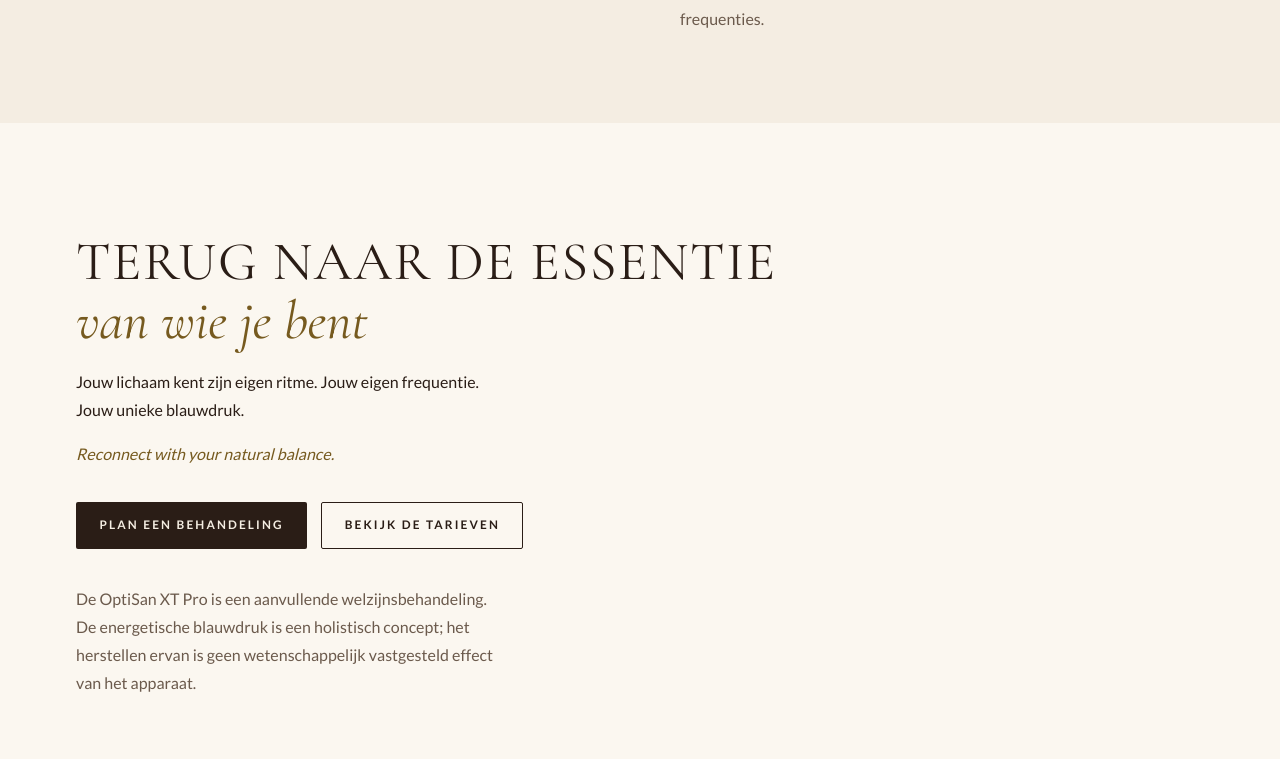
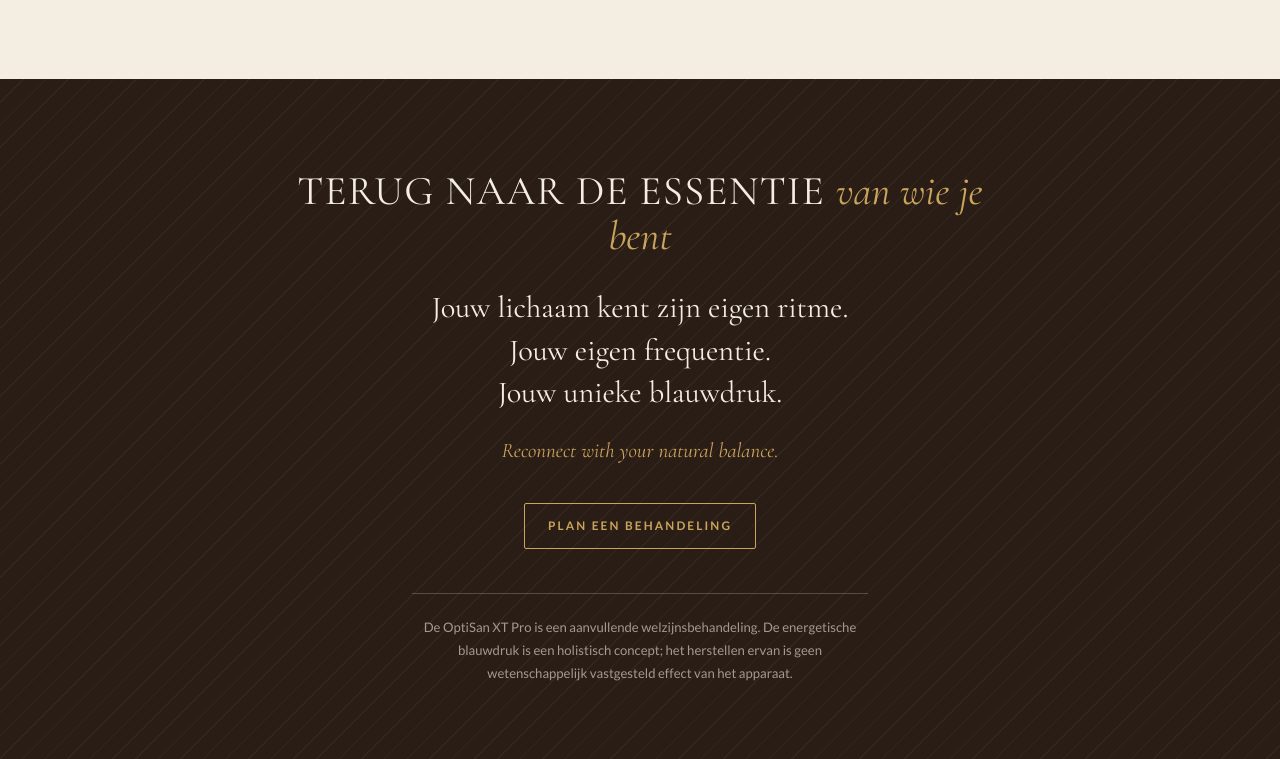
Before and after one commit to JamieVos991/reconnectandbalance-website, a website: page site/biofotonentherapie.html in a window 1280 px wide. Shown: the part 3961-4720 px from the top of the page. Drawn offline with Linux system fonts and the light colour scheme.

Commit message:
feat: biofotonenpagina zonder vakken en met rustige afsluiting

```diff
--- a/site/biofotonentherapie.html
+++ b/site/biofotonentherapie.html
@@ -156,16 +156,15 @@
   </div>
 </section>
 
-<section class="cta">
-  <div class="wrap reveal">
-    <h2 class="caps">Terug naar de essentie <em>van wie je bent</em></h2>
-    <p class="bio-closing">Jouw lichaam kent zijn eigen ritme. Jouw eigen frequentie. Jouw unieke blauwdruk.</p>
-    <p class="bio-closing" lang="en"><em>Reconnect with your natural balance.</em></p>
+<section class="section dark bio-end">
+  <div class="narrow reveal">
+    <h2 class="bio-title">Terug naar de essentie <em>van wie je bent</em></h2>
+    <p class="bio-end-lines">Jouw lichaam kent zijn eigen ritme.<br>Jouw eigen frequentie.<br>Jouw unieke blauwdruk.</p>
+    <p class="bio-end-en" lang="en">Reconnect with your natural balance.</p>
     <div class="actions">
-      <a href="contact.html" class="btn btn-gold">Plan een behandeling</a>
-      <a href="tarieven.html" class="btn btn-ghost">Bekijk de tarieven</a>
+      <a href="contact.html" class="btn btn-line">Plan een behandeling</a>
     </div>
-    <p class="note">De OptiSan XT Pro is een aanvullende welzijnsbehandeling. De energetische blauwdruk is een holistisch concept; het herstellen ervan is geen wetenschappelijk vastgesteld effect van het apparaat.</p>
+    <p class="bio-end-note">De OptiSan XT Pro is een aanvullende welzijnsbehandeling. De energetische blauwdruk is een holistisch concept; het herstellen ervan is geen wetenschappelijk vastgesteld effect van het apparaat.</p>
   </div>
 </section>
 </main>
--- a/site/style.css
+++ b/site/style.css
@@ -386,13 +386,21 @@
 .dark .bio-text p{color:rgba(244,237,226,.8)}
 .bio-head{margin-bottom:48px;align-items:end}
 .bio-head p{color:var(--muted)}
-.program-grid{display:grid;grid-template-columns:repeat(3,1fr);gap:18px}
-.program{background:var(--paper);border:1px solid var(--line);border-top:2px solid var(--gold-deep);padding:28px 26px}
+.program-grid{display:grid;grid-template-columns:repeat(3,1fr);gap:0 48px}
+.program{position:relative;border-top:1px solid rgba(42,29,22,.22);padding:28px 0 36px 26px}
+.program::before{content:"";position:absolute;left:1px;top:38px;width:9px;height:9px;border:1px solid var(--gold-deep);transform:rotate(45deg)}
 .program h3{font-size:1.45rem;text-transform:uppercase;letter-spacing:.04em}
 .program .kicker{display:block;margin-top:2px;font-family:"Cormorant Garamond",serif;font-style:italic;font-size:1.1rem;color:var(--gold-deep)}
 .program p{margin-top:14px;color:var(--muted);font-size:.92rem}
 .bio-closing{margin-top:16px}
 .bio-closing em{color:var(--gold-deep)}
+/* Biofotonen: afsluiting */
+.bio-end{text-align:center}
+.bio-end .bio-title em{text-transform:none;letter-spacing:0;font-style:italic}
+.bio-end-lines{margin:28px auto 0;max-width:none;font-family:"Cormorant Garamond",serif;font-size:clamp(1.4rem,2.6vw,1.9rem);line-height:1.4;color:var(--cream)}
+.bio-end-en{margin:18px auto 0;font-family:"Cormorant Garamond",serif;font-style:italic;font-size:1.3rem;color:var(--gold)}
+.bio-end .actions{justify-content:center;margin-top:34px}
+.bio-end-note{margin:44px auto 0;max-width:60ch;padding-top:22px;border-top:1px solid var(--line-light);font-size:.82rem;color:rgba(244,237,226,.6)}
 /* Bodyscan: kerncijfers en aandachtspunten */
 .scan-stats{list-style:none;display:grid;grid-template-columns:repeat(4,auto);justify-content:space-between;gap:24px}
 .scan-stats strong{display:block;font-family:"Cormorant Garamond",serif;font-weight:400;font-size:clamp(2.6rem,5vw,3.6rem);line-height:1;color:var(--gold)}
@@ -422,7 +430,7 @@
   .bio-split,.bio-columns{grid-template-columns:1fr;gap:28px}
   .bio-columns{gap:56px}
   .bio-head{margin-bottom:32px}
-  .program-grid{grid-template-columns:1fr 1fr}
+  .program-grid{grid-template-columns:1fr 1fr;column-gap:32px}
   .gallery{grid-template-columns:repeat(3,1fr)}
 }
 @media (max-width:640px){
--- a/src/style.css
+++ b/src/style.css
@@ -386,13 +386,21 @@
 .dark .bio-text p{color:rgba(244,237,226,.8)}
 .bio-head{margin-bottom:48px;align-items:end}
 .bio-head p{color:var(--muted)}
-.program-grid{display:grid;grid-template-columns:repeat(3,1fr);gap:18px}
-.program{background:var(--paper);border:1px solid var(--line);border-top:2px solid var(--gold-deep);padding:28px 26px}
+.program-grid{display:grid;grid-template-columns:repeat(3,1fr);gap:0 48px}
+.program{position:relative;border-top:1px solid rgba(42,29,22,.22);padding:28px 0 36px 26px}
+.program::before{content:"";position:absolute;left:1px;top:38px;width:9px;height:9px;border:1px solid var(--gold-deep);transform:rotate(45deg)}
 .program h3{font-size:1.45rem;text-transform:uppercase;letter-spacing:.04em}
 .program .kicker{display:block;margin-top:2px;font-family:"Cormorant Garamond",serif;font-style:italic;font-size:1.1rem;color:var(--gold-deep)}
 .program p{margin-top:14px;color:var(--muted);font-size:.92rem}
 .bio-closing{margin-top:16px}
 .bio-closing em{color:var(--gold-deep)}
+/* Biofotonen: afsluiting */
+.bio-end{text-align:center}
+.bio-end .bio-title em{text-transform:none;letter-spacing:0;font-style:italic}
+.bio-end-lines{margin:28px auto 0;max-width:none;font-family:"Cormorant Garamond",serif;font-size:clamp(1.4rem,2.6vw,1.9rem);line-height:1.4;color:var(--cream)}
+.bio-end-en{margin:18px auto 0;font-family:"Cormorant Garamond",serif;font-style:italic;font-size:1.3rem;color:var(--gold)}
+.bio-end .actions{justify-content:center;margin-top:34px}
+.bio-end-note{margin:44px auto 0;max-width:60ch;padding-top:22px;border-top:1px solid var(--line-light);font-size:.82rem;color:rgba(244,237,226,.6)}
 /* Bodyscan: kerncijfers en aandachtspunten */
 .scan-stats{list-style:none;display:grid;grid-template-columns:repeat(4,auto);justify-content:space-between;gap:24px}
 .scan-stats strong{display:block;font-family:"Cormorant Garamond",serif;font-weight:400;font-size:clamp(2.6rem,5vw,3.6rem);line-height:1;color:var(--gold)}
@@ -422,7 +430,7 @@
   .bio-split,.bio-columns{grid-template-columns:1fr;gap:28px}
   .bio-columns{gap:56px}
   .bio-head{margin-bottom:32px}
-  .program-grid{grid-template-columns:1fr 1fr}
+  .program-grid{grid-template-columns:1fr 1fr;column-gap:32px}
   .gallery{grid-template-columns:repeat(3,1fr)}
 }
 @media (max-width:640px){
```
Also changed, not shown: src/pages/biofotonentherapie.html (+7 -8 lines).
